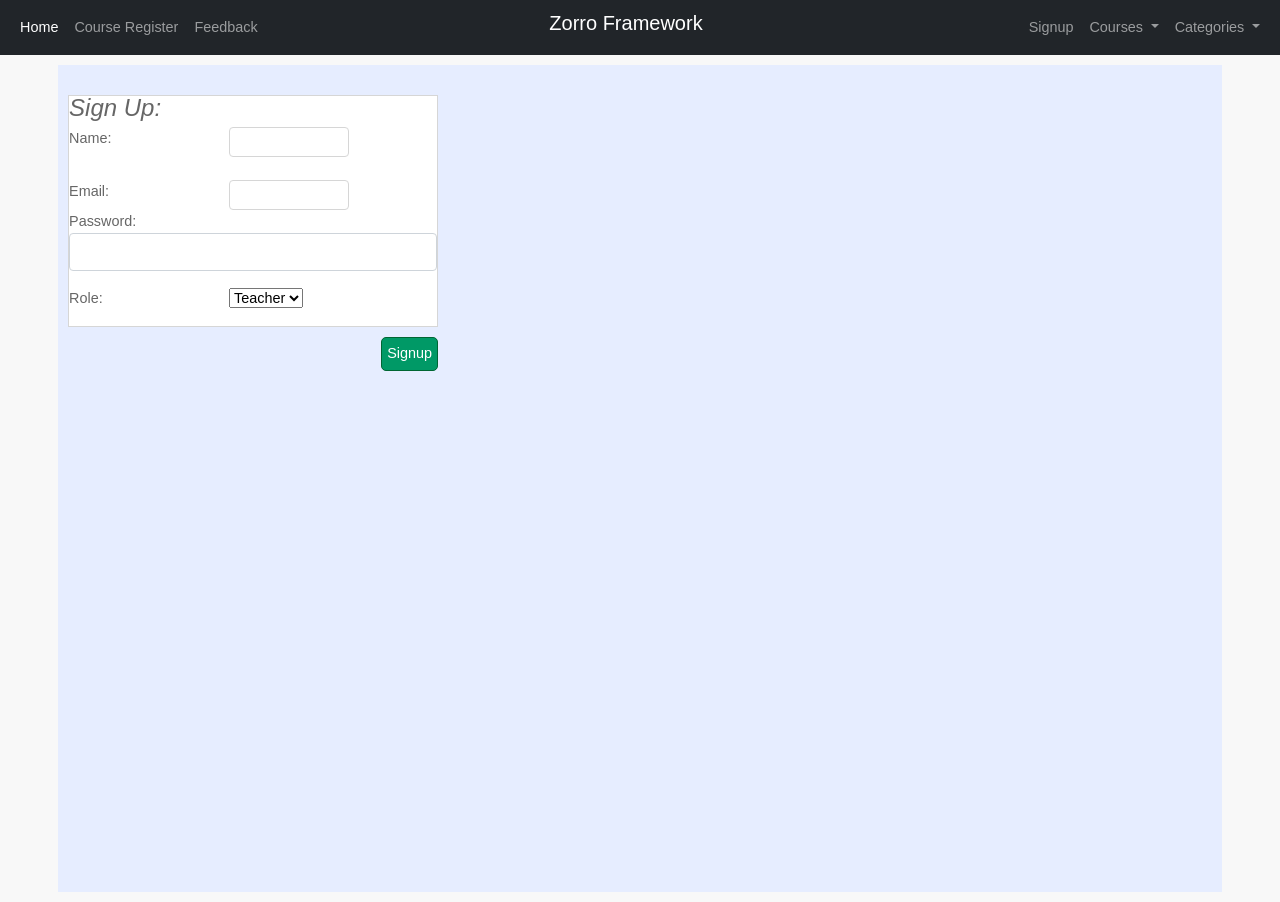
After one commit to Braxiatel/patterns_project, a Python web app: template templates/signup.html in a window 1280 px wide. The commit adds this page. Run offline with Jinja, Linux system fonts and the light colour scheme; the template is opened without the code that fills it, so the values that code supplies are empty.

Commit message:
add page for signup

```diff
--- a/patterns/engine.py
+++ b/patterns/engine.py
@@ -11,8 +11,8 @@ class Engine:
         self.categories = []
 
     @staticmethod
-    def create_user(type_):
-        return UserFactory.create(type_)
+    def create_user(type_, name, email):
+        return UserFactory.create(type_, name, email)
 
     @staticmethod
     def create_course(type_, name, category):
--- a/patterns/users.py
+++ b/patterns/users.py
@@ -4,7 +4,7 @@ class User:
         self.email = email
 
     def __repr__(self):
-        print(f"This is a User {self.name}")
+        return self.name
 
 
 class Teacher(User):
--- a/templates/block-nav.html
+++ b/templates/block-nav.html
@@ -6,13 +6,14 @@
       <div class="col-4 pl-lg-0">
         <ul class="navbar-nav">
           <li class="nav-item"><a class="nav-link active" href="/">Home<span class="sr-only"></span></a></li>
-          <li class="nav-item"><a class="nav-link" href="/register/">Register</a></li>
+          <li class="nav-item"><a class="nav-link" href="/register/">Course Register</a></li>
           <li class="nav-item"><a class="nav-link" href="/feedback/">Feedback</a></li>
         </ul>
       </div>
       <div class="col-4 navbar-nav text-center pr-0 d-none d-lg-block"><a class="navbar-brand mr-0" href="#">Zorro Framework</a></div>
       <div class="col-4 pr-lg-0">
         <ul class="navbar-nav justify-content-end">
+           <li class="nav-item"><a class="nav-link" href="/signup/">Signup</a></li>
           <li class="nav-item dropdown">
           <a class="nav-link dropdown-toggle" href="#" id="navbarDropdown" role="button" data-bs-toggle="dropdown" aria-expanded="false">
             Courses
--- a/templates/register.html
+++ b/templates/register.html
@@ -11,8 +11,6 @@
 				<legend>Register for a course:</legend>
 				<p><label class="title" for="name">Name:</label>
 					 <input type="text" name="name" id="name"><br />
-					 <label class="title" for="email">Email:</label>
-					 <input type="email" name="email" id="email"></p>
 				<p><label for="course" class="title">Course:</label>
 					 <select name="course" id="course">
 						 <option value="fi">Finnish: Intermediate</option>
--- /dev/null
+++ b/templates/signup.html
@@ -0,0 +1,26 @@
+{% extends 'base.html' %}
+{% block title %}
+    Register
+{% endblock %}
+{% block style %}
+    {% include 'block-style.html' %}
+{% endblock %}
+{% block body %}
+	<form action="" method="post">
+			<fieldset>
+				<legend>Sign Up:</legend>
+				<p><label class="title" for="name">Name:</label>
+					 <input type="text" class="form-control" required="true" name="name" id="name"><br />
+					 <label class="title" for="email">Email:</label>
+					 <input type="email" class="form-control" required="true" name="email" id="email">
+                     <label class="title" for="password">Password:</label>
+					 <input type="password" class="form-control" required="true" name="email" id="password"></p>
+              <p><label for="role" class="title">Role:</label>
+					 <select name="role" id="role">
+						 <option value="teacher">Teacher</option>
+						 <option value="student">Student</option>
+					 </select></p>
+			</fieldset>
+		<div class="submit"><input type="submit" value="Signup" /></div>
+	</form>
+{% endblock %}
--- a/urls.py
+++ b/urls.py
@@ -1,7 +1,7 @@
 from datetime import date
 from views import Index, About, Register, Feedback, Categories, \
     CoursesList, NewCourse, NewCategory, EmptyPage, ErrorPage, \
-    CourseCopy
+    CourseCopy, Signup
 from uuid import uuid4
 
 
@@ -40,4 +40,5 @@ routes = {
     '/empty_base/': EmptyPage(),
     '/error/': ErrorPage(),
     '/copy-course/': CourseCopy(),
+    '/signup/': Signup(),
 }
```
Also changed, not shown: views.py (+27 -1 lines).
